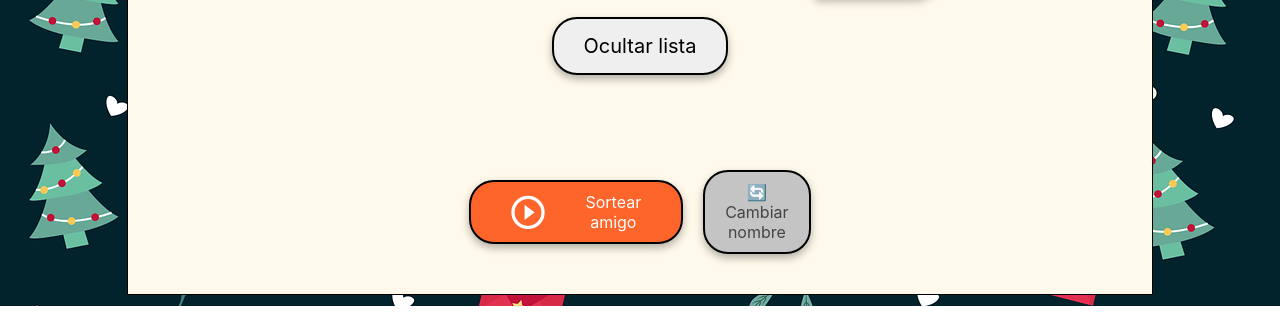
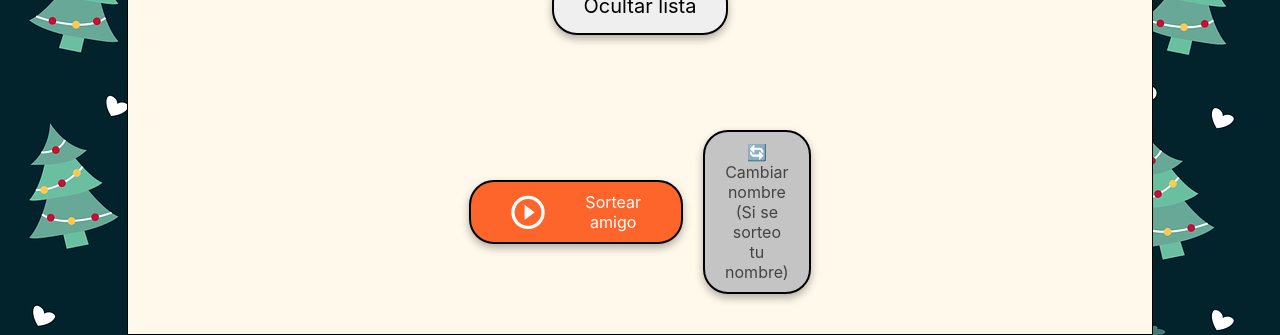
Before and after one commit to pedroval130406/challenge-amigo-secreto, a plain HTML site: page index.html in a window 1280 px wide. Shown: the part 494-829 px from the top of the page. Before the commit the page ends 800 px from the top, so only its background shows below. Drawn offline with Linux system fonts and the light colour scheme; a web font is replaced by a local one.

Commit message:
Update index.html

```diff
--- a/index.html
+++ b/index.html
@@ -34,7 +34,7 @@
                     Sortear amigo
                 </button>
                 <button class="button-change" onclick="cambiarNombre()" aria-label="Cambiar nombre">
-                    🔄 Cambiar nombre
+                    🔄 Cambiar nombre (Si se sorteo tu nombre)
                 </button>
             </div>
         </section>
```
